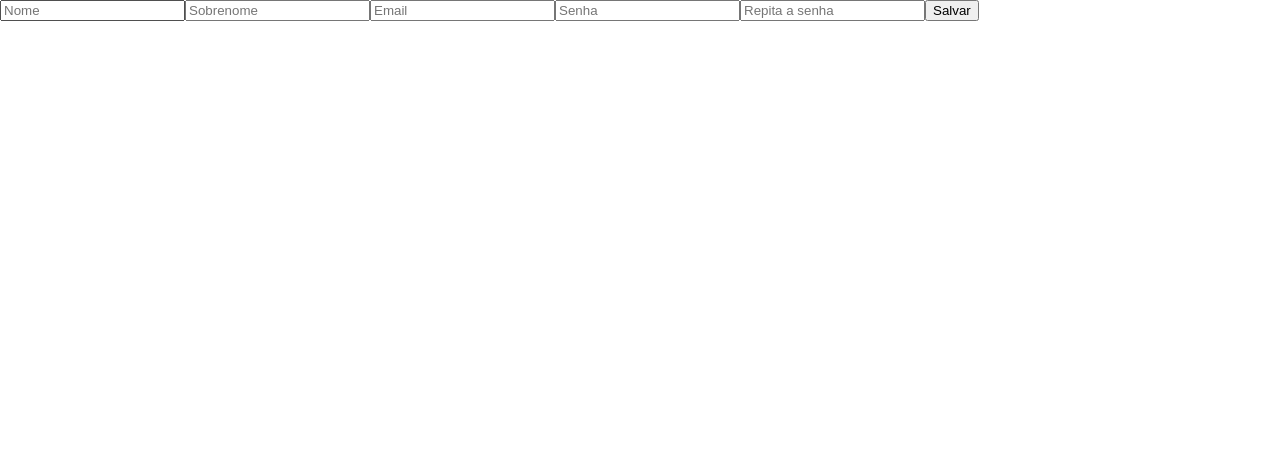
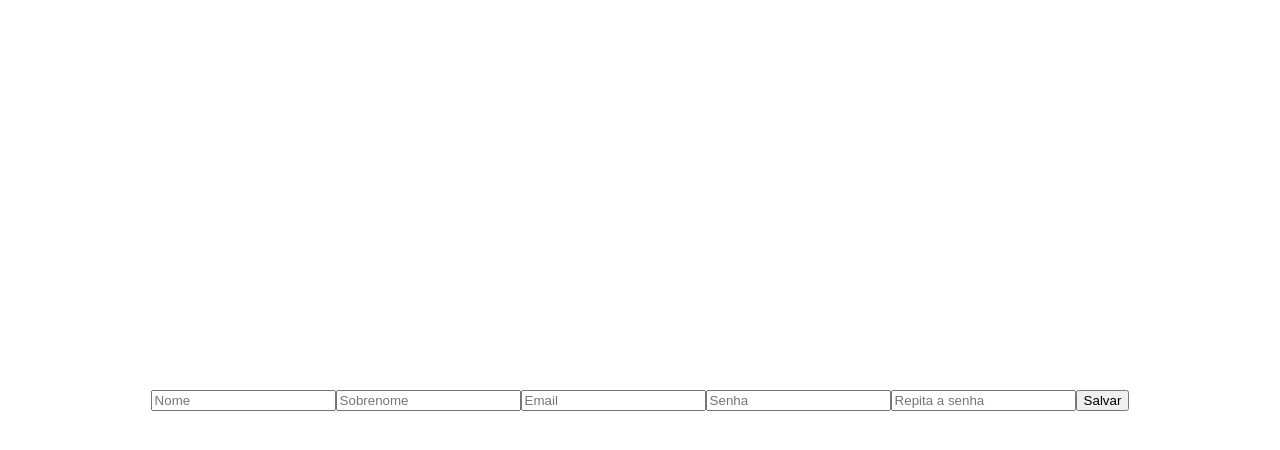
Before and after one commit to ArthurFR04/SA_3.0, a React (Create React App) app: page /RegisterScreen in a window 1280 px wide. Shown: the top 450 px of the page. Built offline with nearby package versions, Linux system fonts and the light colour scheme; no server answers.

Commit message:
Melhorando cadastro

```diff
--- a/src/pages/Login/LoginScreen.js
+++ b/src/pages/Login/LoginScreen.js
@@ -1,20 +1,20 @@
 import React from 'react';
 // import { Link } from "react-router-dom";
 
-let findAll = fetch("http://localhost:3000/api/usuario")
-    .then(data => {
-        return data.json();
-    })
+// let findAll = fetch("http://localhost:3000/api/usuario")
+//     .then(data => {
+//         return data.json();
+//     })
 
 
-let RequesitarNoBackzin = () => {console.log(findAll)}
+// let RequesitarNoBackzin = () => {console.log(findAll)}
 
 const LoginScreen = () => (
     <div>
 
-        <button onClick={RequesitarNoBackzin}>
+        {/* <button onClick={RequesitarNoBackzin}>
             Enviar
-        </button>
+        </button> */}
 
     </div>
 );
--- a/src/pages/Register/RegisterScreen.js
+++ b/src/pages/Register/RegisterScreen.js
@@ -1,22 +1,25 @@
 import React from 'react';
-// import { Link } from "react-router-dom";
+import './RegisterStyle.css';
 
 let validado = false
 let inputs = document.querySelectorAll('input');
 
 let validar = () => {
-    for (let i=0 ; i<inputs.length ; i++) {
+    for (let i = 0; i < inputs.length; i++) {
 
         if (inputs[i].value !== false) {
             if (inputs[3].value === inputs[4].value) {
                 validado = true
             } else {
-                console.log('As senhas devem ser iguais');
+                alert('As senhas devem ser iguais')
+                return false
             }
 
         } else {
-            console.log('Preencha todos os inputs');
+            alert('Preencha todos os inputs');
+            return false
         }
+console.log('oi');
     }
 }
 
@@ -25,13 +28,14 @@ let cadastrar = () => {
     validar()
 
     if (validado === true) {
-console.log('validou');
+
         fetch('http://localhost:3000/api/usuario', {
             method: 'POST',
             body: JSON.stringify({
-                nome: inputs[0].value ,
-                sobrenome: inputs[1].value ,
-                email: inputs[2].value ,
+                nome: inputs[0].value,
+                sobrenome: inputs[1].value,
+                email: inputs[2].value,
+                login: inputs[0].value,
                 senha: inputs[3].value
             }),
             headers: {
@@ -40,12 +44,16 @@ console.log('validou');
         })
             .then((response) => response.json())
             .then((json) => console.log(json));
+
+        alert('Usuário cadastrado com sucesso')
+
     }
 }
 
-const LoginScreen = () => (
-    <div>
+const RegisterScreen = () => (
 
+    <div className="centralizar">
+        <form>
             <input
                 type="text"
                 placeholder='Nome'
@@ -70,7 +78,7 @@ const LoginScreen = () => (
                 type="password"
                 placeholder='Repita a senha'
             />
-
+        </form>
             <button onClick={cadastrar}>
                 Salvar
             </button>
@@ -78,4 +86,4 @@ const LoginScreen = () => (
     </div>
 );
 
-export default LoginScreen;
+export default RegisterScreen;
--- a/src/pages/Register/RegisterStyle.css
+++ b/src/pages/Register/RegisterStyle.css
@@ -0,0 +1,7 @@
+.centralizar {
+    height: 100vh;
+    width: 100vw;
+    display: inline-flex;
+    align-items: center;
+    justify-content: center;
+}
```
Lines whose indentation alone changed are shown as unchanged.
